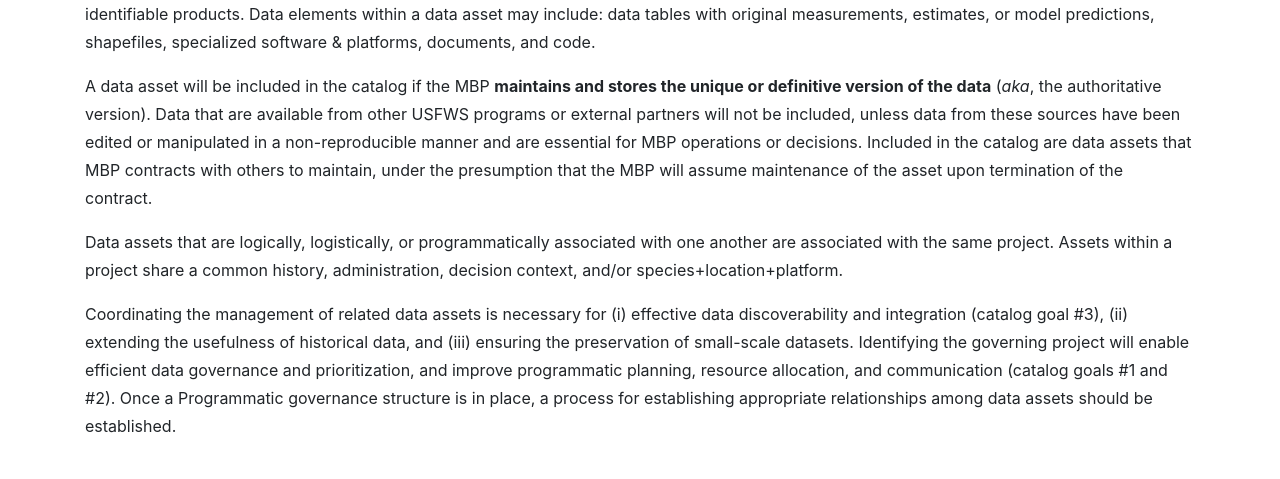
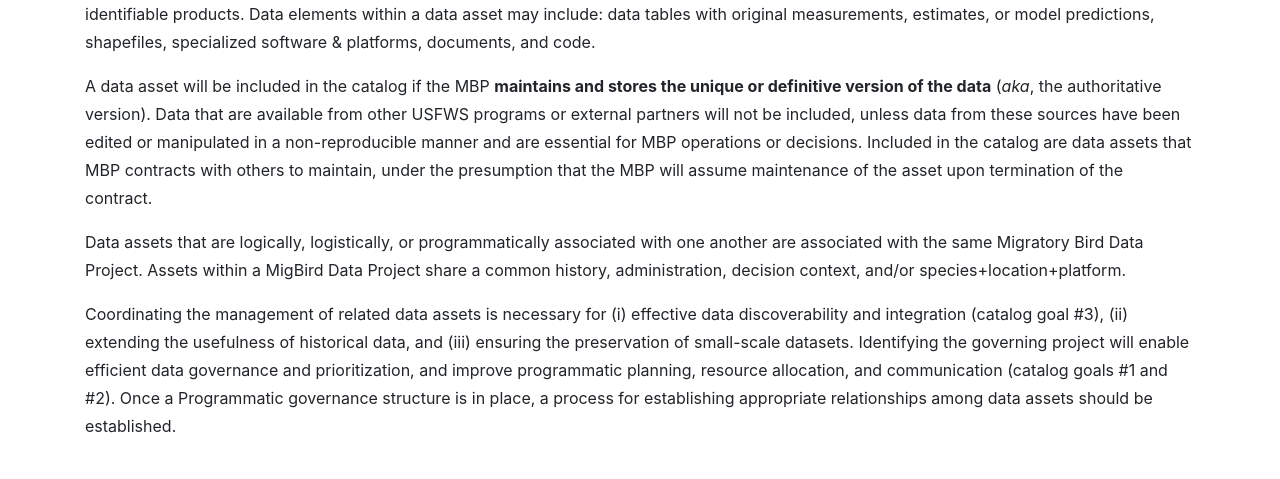
Before and after one commit to thoufer/mbp-metadatacatalog, a Django app: page /about/ in a window 1280 px wide. Shown: the part 722-1201 px from the top of the page. Run offline with Django 3.2, Linux system fonts and the light colour scheme; some libraries are stand-ins or nearby versions.

Commit message:
Update About.html (Closes #82)

```diff
--- a/asset/templates/About.html
+++ b/asset/templates/About.html
@@ -26,7 +26,7 @@
 
 <p>A data asset will be included in the catalog if the MBP <b>maintains and stores the unique or definitive version of the data</b> (<i>aka</i>, the authoritative version).  Data that are available from other USFWS programs or external partners will not be included, unless data from these sources have been edited or manipulated in a non-reproducible manner and are essential for MBP operations or decisions.  Included in the catalog are data assets that MBP contracts with others to maintain, under the presumption that the MBP will  assume maintenance of the asset upon termination of the contract.</p>
 
-<p>Data assets that are logically, logistically, or programmatically associated with one another are associated with the same project. Assets within a project share a common history, administration, decision context, and/or species+location+platform.</p>
+<p>Data assets that are logically, logistically, or programmatically associated with one another are associated with the same Migratory Bird Data Project. Assets within a MigBird Data Project share a common history, administration, decision context, and/or species+location+platform.</p>
 
 <p>Coordinating the management of related data assets is necessary for (i) effective data discoverability and integration (catalog goal #3), (ii) extending the usefulness of historical data, and (iii) ensuring the preservation of small-scale datasets. Identifying the governing project will enable efficient data governance and prioritization, and improve programmatic planning, resource allocation, and communication (catalog goals #1 and #2). Once a Programmatic governance structure is in place, a process for establishing appropriate relationships among data assets should be established.</p>
 </div>
```
